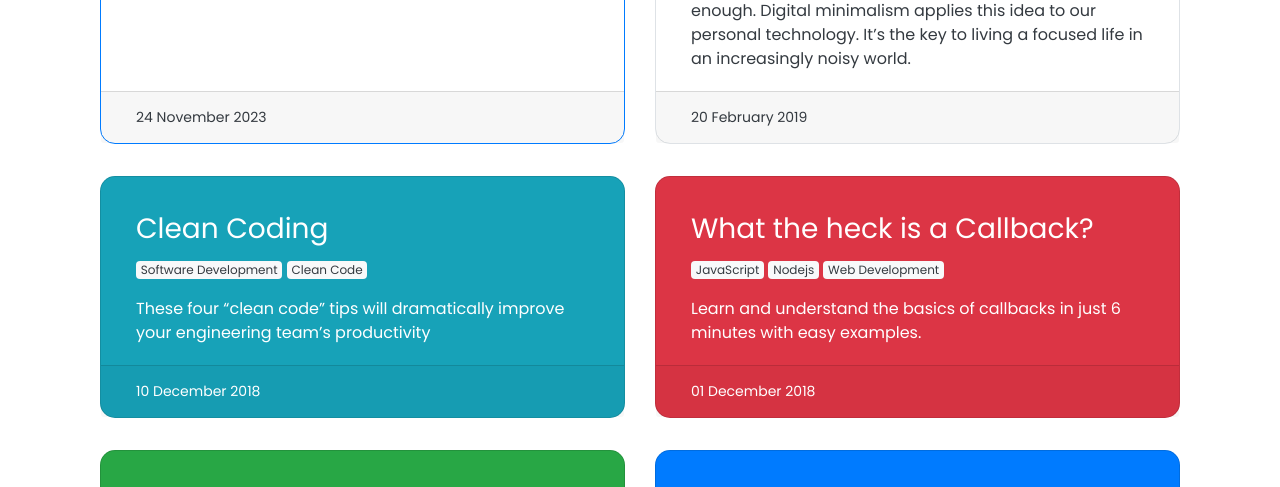
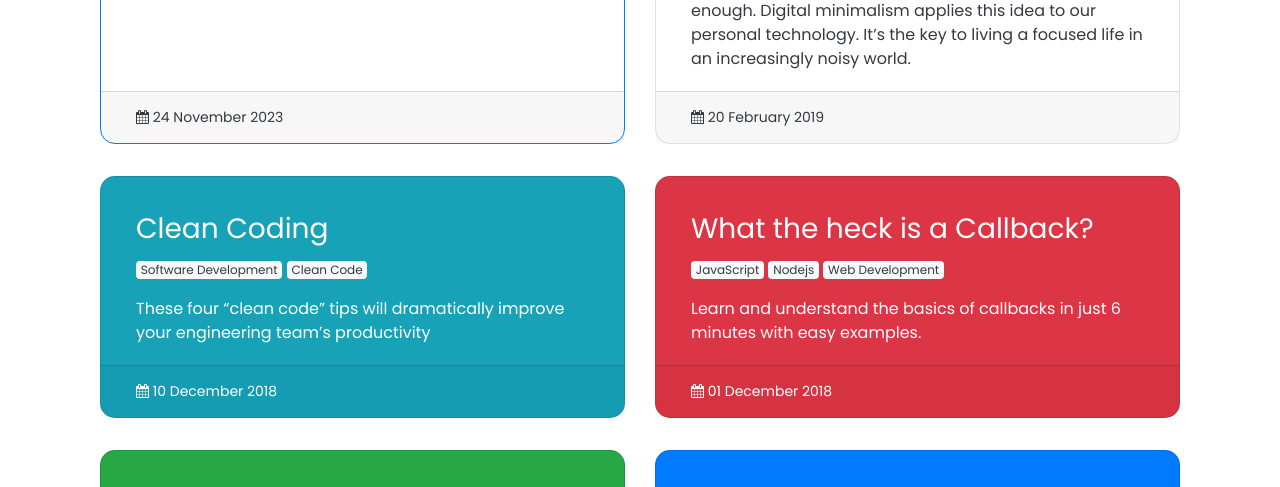
Before and after one commit to ajisetiawan716/ajisetiawan716.github.io, a Jekyll site: the page built from pages/blog.html, in a window 1280 px wide and 900 px high. Shown: the part 313-800 px from the top of the window. Built offline with Jekyll 4.4.1, drawn with Linux system fonts in a browser that asks for light colours; nearby versions of some CDN libraries; comment, search, counter and statistics services are not loaded.

Commit message:
Update post-card.html

```diff
--- a/_includes/blog/post-card.html
+++ b/_includes/blog/post-card.html
@@ -42,7 +42,7 @@
         {%- endif -%}
       </p>
     </div>
-    <div class="card-footer {{ text_style }}">
+    <div class="card-footer {{ text_style }}"><i class="fa fa-calendar fa-1x"></i>
       {{ post.date | date_to_long_string }}
     </div>
   </a>
```
